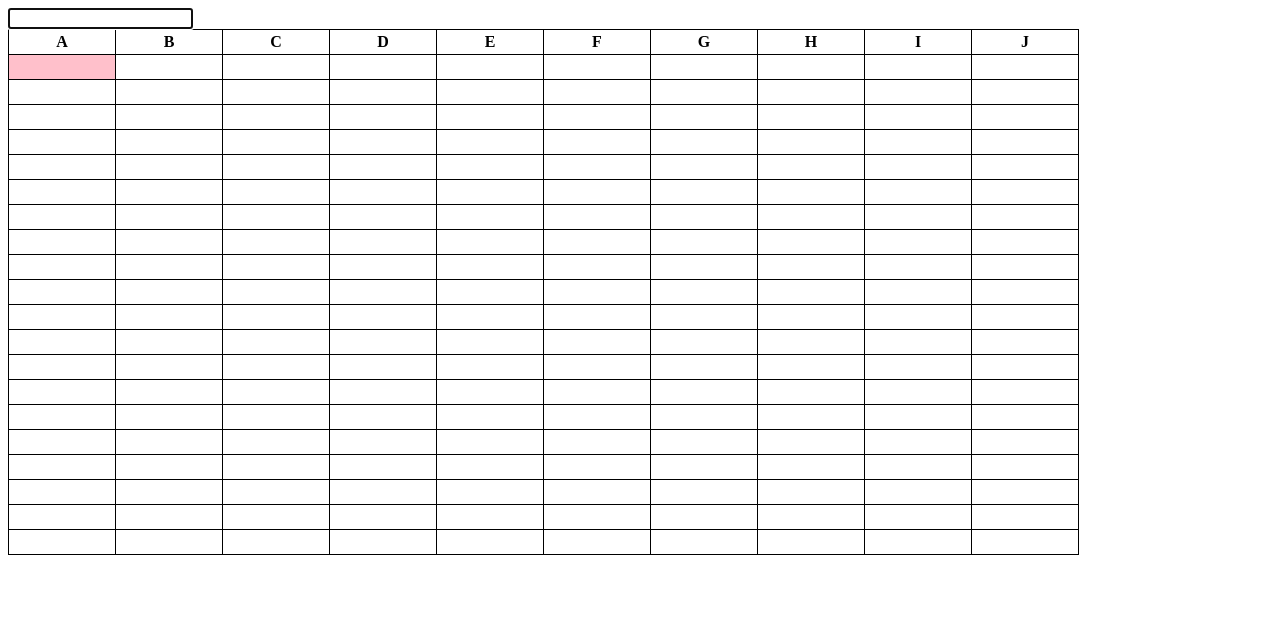
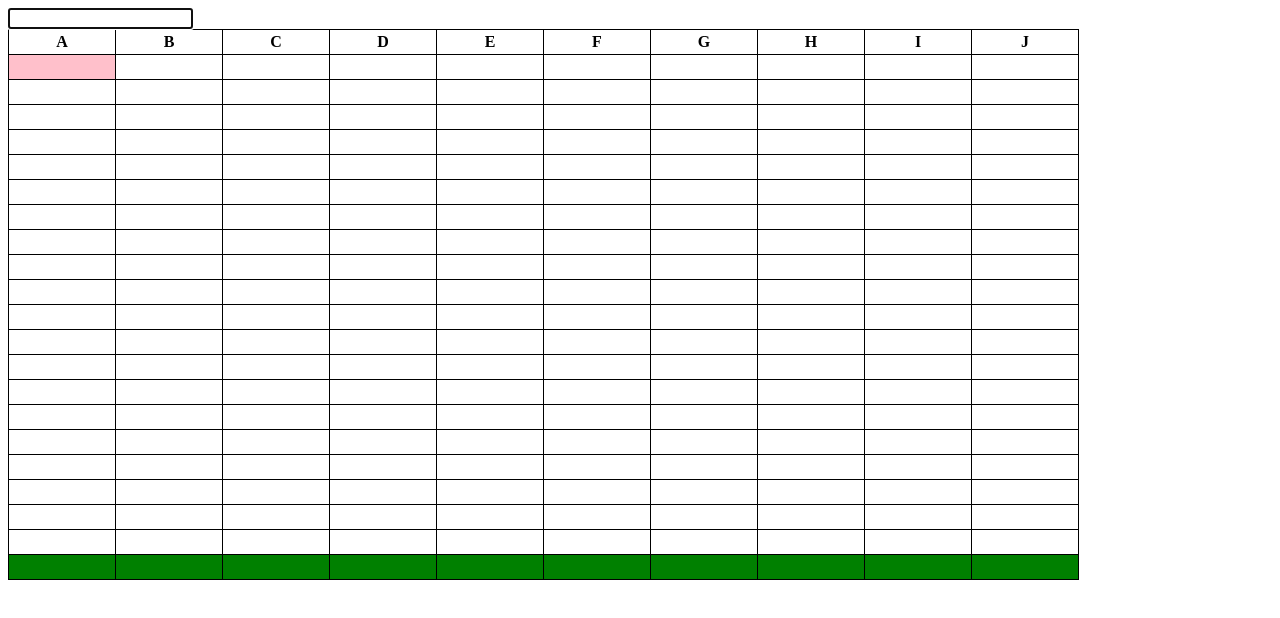
Before and after one commit to IamTheCry/x-cell, a website: page public/index.html in a window 1280 px wide. Drawn offline with Linux system fonts and the light colour scheme.

Commit message:
added renderTableFooter, updated index and css

```diff
--- a/package.json
+++ b/package.json
@@ -1,5 +1,5 @@
 {
-  "name": "x-cell-sum feature",
+  "name": "x-cell",
   "version": "1.0.0",
   "description": "tiny spreadsheet app assembled by thecry",
   "main": "index.js",
--- a/public/css/styles.css
+++ b/public/css/styles.css
@@ -10,6 +10,10 @@ td {
 	padding: 3px;
 }
 
+tfoot {
+	background-color: green;
+}
+
 .current-cell {
 	background-color: pink;
 }
--- a/public/index.html
+++ b/public/index.html
@@ -15,9 +15,12 @@
         <tr>
         </tr>
       </tbody>
+      <tfoot>
+        <tr>
+        </tr>
+      </tfoot>
     </table>
   </div>
-
   <script src="js/bundle.js"></script>
 </body>
 
--- a/public/js/bundle.js
+++ b/public/js/bundle.js
@@ -94,6 +94,7 @@ class TableView {
 		this.headerRowEl = document.querySelector('THEAD TR');
 		this.sheetBodyEl = document.querySelector('TBODY');
 		this.formulaBarEl = document.querySelector('#formula-bar');
+		this.footerEl = document.querySelector('TFOOT');
 	}
 
 	initCurrentCell() {
@@ -114,6 +115,7 @@ class TableView {
 	renderTable() {
 		this.renderTableHeader();
 		this.renderTableBody();
+		this.renderTableFooter();
 	}
 
 	renderTableHeader() {
@@ -151,6 +153,20 @@ class TableView {
 		this.sheetBodyEl.appendChild(fragment);
 	}
 
+	renderTableFooter() {
+		removeChildren(this.footerEl);
+		for (let col = 0 ; col < this.model.numCols ; col++) {
+			let sums = 0;
+			for (let row = 0 ; row < this.model.numRows ; row++) {
+				const value = Number(this.model.getValue({col: col, row: row}));
+				if (!isNaN(value)) {
+					sums += value;
+				}
+			}
+			this.footerEl.appendChild(createTD(sums));
+		}
+	}
+
 	attachEventHandlers() {
 		this.sheetBodyEl.addEventListener('click', this.handleSheetClick.bind(this));
 		this.formulaBarEl.addEventListener('keyup', this.handleFormulaBarChange.bind(this));
@@ -160,6 +176,7 @@ class TableView {
 		const value = this.formulaBarEl.value;
 		this.model.setValue(this.currentCellLocation, value);
 		this.renderTableBody();
+		this.renderTableFooter();
 	}
 
 	handleSheetClick(evt) {
```
Also changed, not shown: client/js/table-view.js (+17 -0 lines), client/js/test/fixtures/sheet-container.html (+4 -0 lines).
